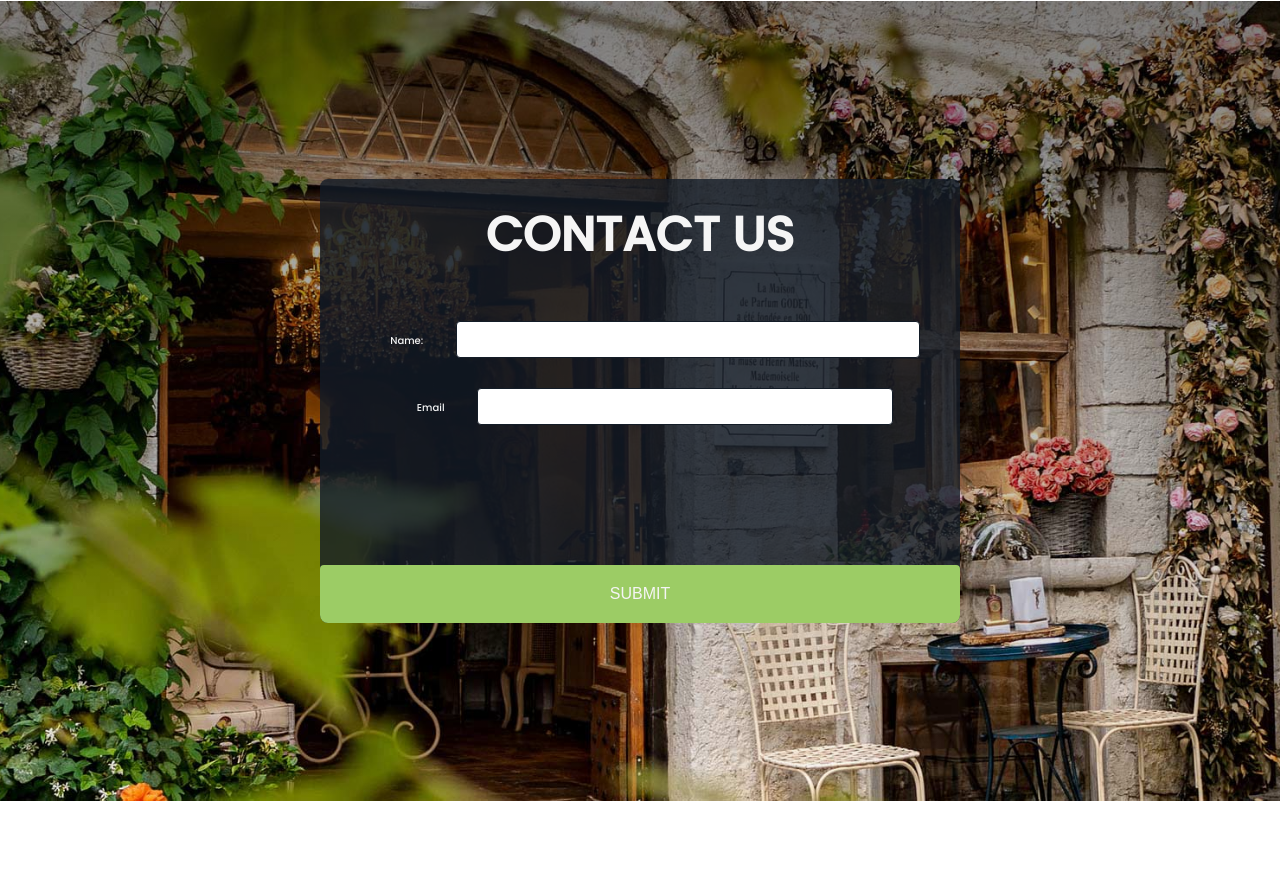
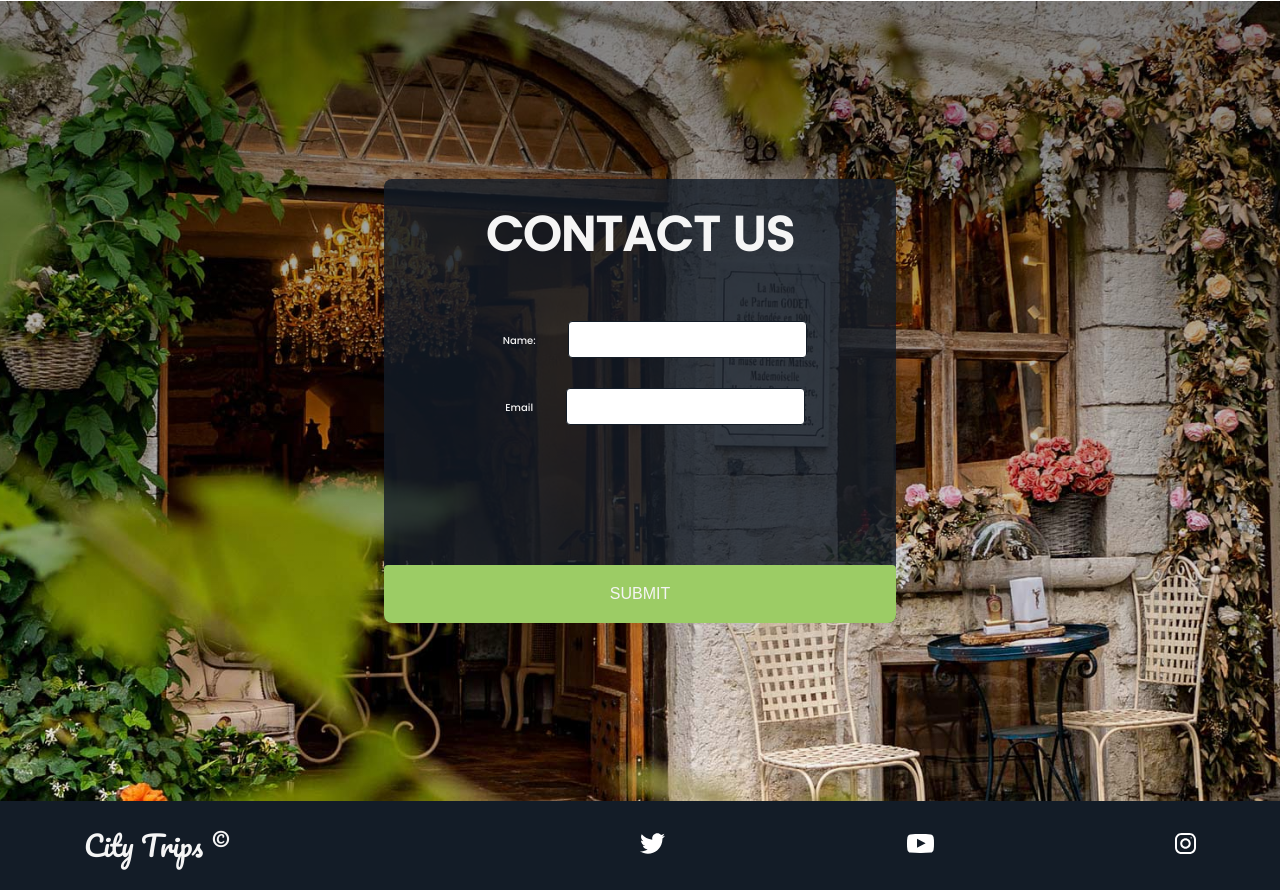
Before and after one commit to DiegoArragon/Landing-Page-Travel, a plain HTML site: page index.html in a window 1280 px wide. Shown: the part 2459-3349 px from the top of the page. Before the commit the page ends 3260 px from the top, so only its background shows below. Drawn offline with Linux system fonts and the light colour scheme.

Commit message:
Contact form and footer fixed

```diff
--- a/index.html
+++ b/index.html
@@ -38,7 +38,7 @@
             <img src="img/cloud2.png" class="moving-cloud-2 cloud" />
         </header>
     </section>
-    <section class="benefits">
+    <section id="benefits">
         <header class="benefits-head">
             <h2>The Perfect Traveling Experience</h2>
             <h3>We cover everything from picking you the perfect hotel,<br /> flight, and traveling destination.</h3>
@@ -91,6 +91,18 @@
             </form>
         </div>
     </section>
+    <footer>
+        <div class="footer-wrapper">
+            <h5>City Trips &copy;</h5>
+            <ul>
+                <li><a href="#"><img src="./icons/twitter.svg" alt="twitter"></a></li>
+                <li><a href="#"><img src="./icons/youtube.svg" alt="youtube"></a></li>
+                <li><a href="#"><img src="./icons/instagram.svg" alt="instagram"></a></li>
+            </ul>
+            </ul>
+            </ul>
+        </div>
+    </footer>
 </body>
 
 </html>
--- a/style/style.css
+++ b/style/style.css
@@ -258,7 +258,7 @@ nav ul {
 .form-wrapper {
     background: rgba(19, 28, 39, 0.8);
     border-radius: 0.8rem;
-    width: 50%;
+    width: 40%;
     color: whitesmoke;
 }
 .form-head {
@@ -287,7 +287,35 @@ nav ul {
     padding: 1rem 3rem;
     border: 1px solid #131c27;
     border-radius: 0.4rem;
-    min-width: 80%;
+    ;
+}
+
+/* Footer Section */
+
+footer {
+    color: whitesmoke;
+    background: #131c27;
+}
+.footer-wrapper {
+    display: flex;
+    padding: 2rem;
+    width: 90%;
+    margin: auto;
+    align-items: center;
+    min-height: 10vh;
+    flex-wrap: wrap;
+}
+footer ul {
+    display: flex;
+    list-style: none;
+    flex: 1 1 40rem;
+    justify-content: space-between;
+    align-items: center;
+}
+footer h5 {
+   flex: 1 1 40rem;
+   font-weight: lighter;
+   font-family: 'Pacifico', cursive;
 }
 
 /* Media Query */
@@ -312,7 +340,16 @@ nav ul {
         z-index: 2;
 
     }
+    .form-wrapper {
+        min-width: 60%;
+    }
     .form-wrapper input {
-        min-width: 80%;
+        max-width: 80%;
+    }
+    footer {
+        text-align: center;
+    }
+    footer h5 {
+        padding-bottom: 2rem;
     }
 }
```
